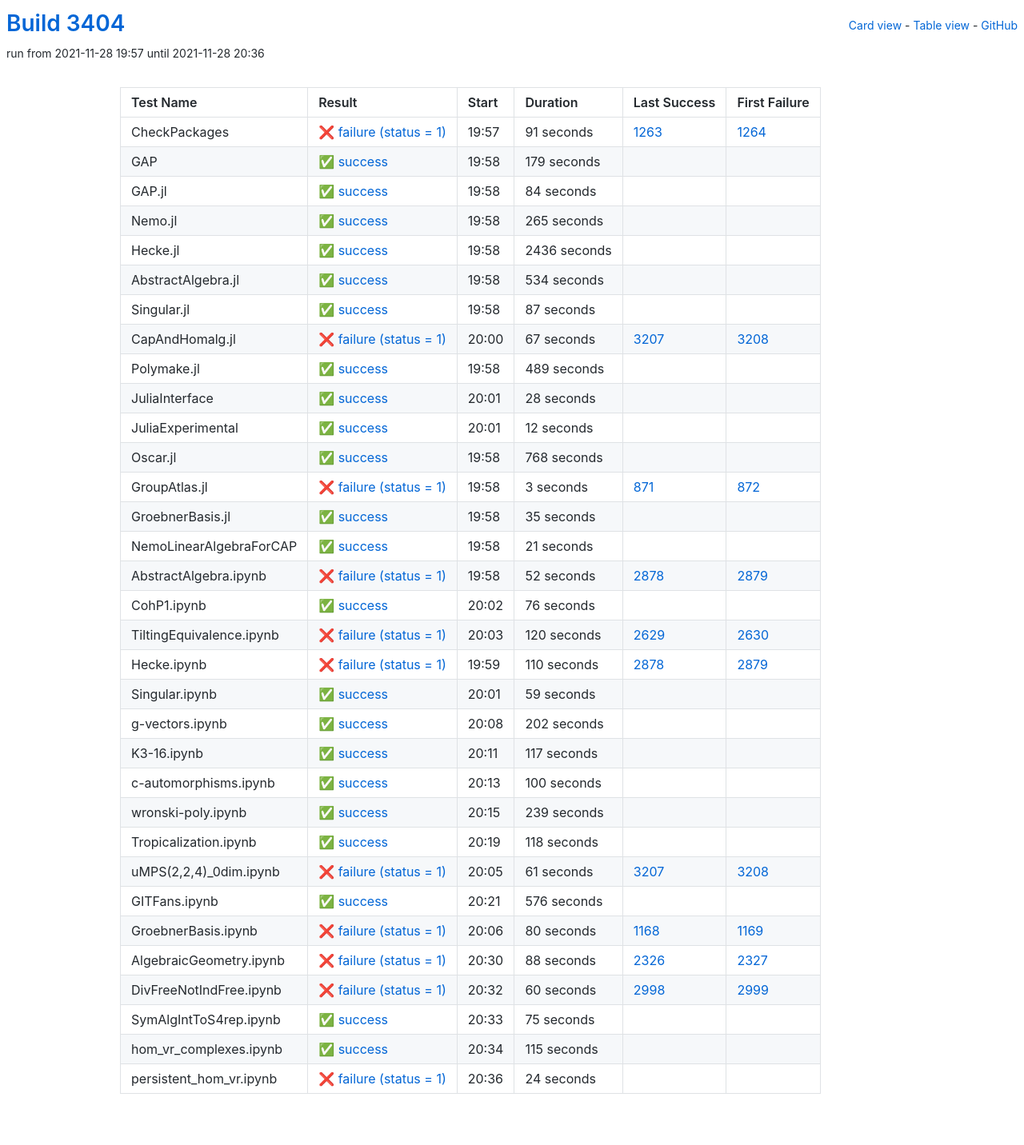
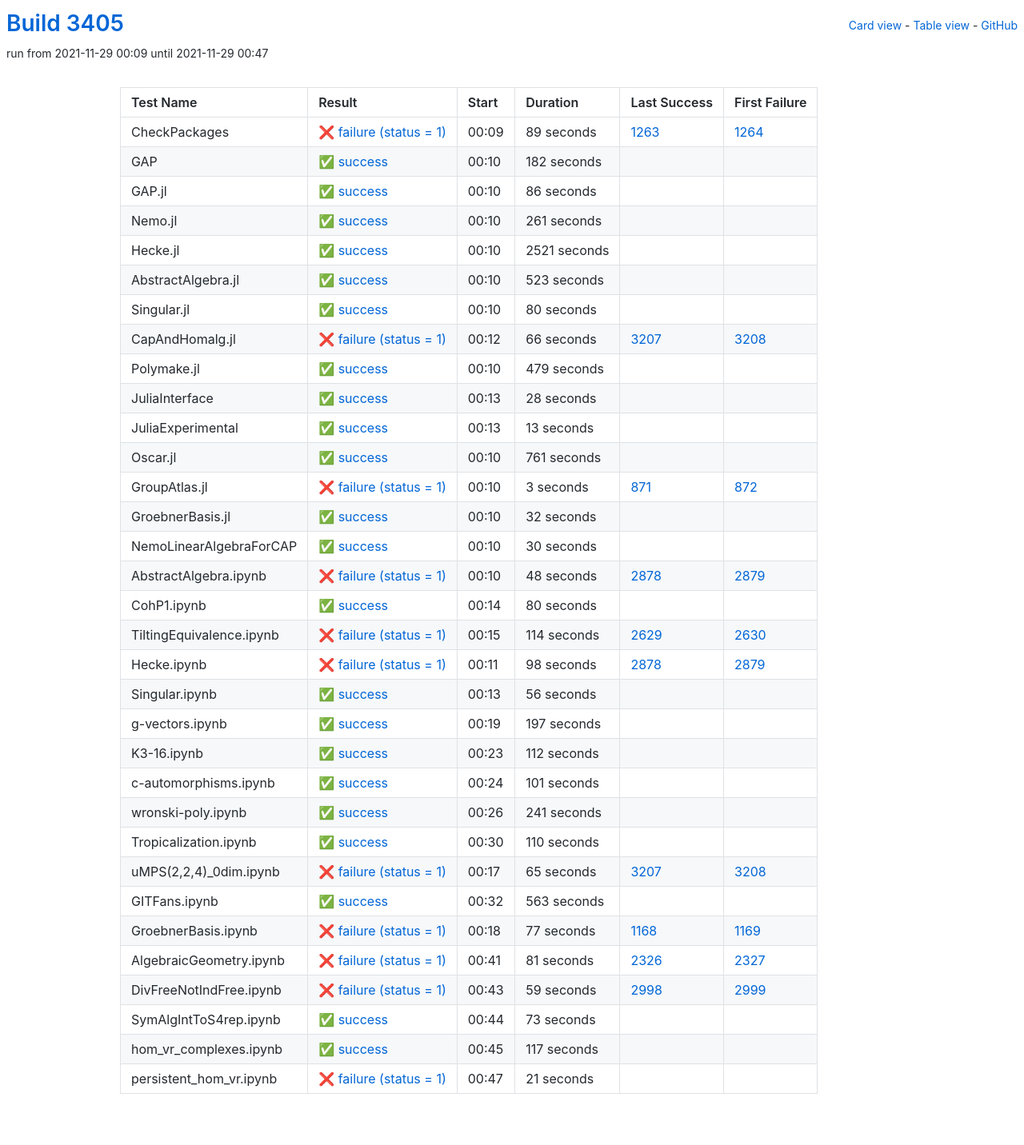
Before and after one commit to oscar-system/oscar-ci-status-stable, a Jekyll site: the page built from table.html, in a window 1280 px wide. Shown: the whole page at 80% size. Built offline with Jekyll 4.4.1, drawn with Linux system fonts in a browser that asks for light colours.

Commit message:
Build #3405

```diff
--- a/_data/ci.yml
+++ b/_data/ci.yml
@@ -1,6 +1,6 @@
 ---
-build: 3404
-build_url: https://oscarci.mathematik.uni-kl.de/job/oscar-stable/3404/
+build: 3405
+build_url: https://oscarci.mathematik.uni-kl.de/job/oscar-stable/3405/
 job: oscar-stable
 organization: oscar-system
 repo: oscar-ci-status-stable
@@ -8,116 +8,116 @@ repourl: https://github.com/oscar-system/oscar-ci-status-stable
 tests:
 - name: CheckPackages
   id: checkpackages
-  log: https://oscarci.mathematik.uni-kl.de/job/oscar-stable/3404/artifact/logs/build-3404/CheckPackages.log
-  start: 2021-11-28 19:57
+  log: https://oscarci.mathematik.uni-kl.de/job/oscar-stable/3405/artifact/logs/build-3405/CheckPackages.log
+  start: 2021-11-29 00:09
   success: false
   exitcode: 1
   status: failure
-  duration: 91
+  duration: 89
   last_success: 1263
   last_success_url: https://oscarci.mathematik.uni-kl.de/job/oscar-stable/1263/
   first_failure: 1264
   first_failure_url: https://oscarci.mathematik.uni-kl.de/job/oscar-stable/1264/
 - name: GAP
   id: gap
-  log: https://oscarci.mathematik.uni-kl.de/job/oscar-stable/3404/artifact/logs/build-3404/GAP.log
-  start: 2021-11-28 19:58
+  log: https://oscarci.mathematik.uni-kl.de/job/oscar-stable/3405/artifact/logs/build-3405/GAP.log
+  start: 2021-11-29 00:10
   success: true
   exitcode: 0
   status: success
-  duration: 179
+  duration: 182
   last_success: false
   last_success_url:
   first_failure: false
   first_failure_url:
 - name: GAP.jl
   id: gap-jl
-  log: https://oscarci.mathematik.uni-kl.de/job/oscar-stable/3404/artifact/logs/build-3404/GAP.jl.log
-  start: 2021-11-28 19:58
+  log: https://oscarci.mathematik.uni-kl.de/job/oscar-stable/3405/artifact/logs/build-3405/GAP.jl.log
+  start: 2021-11-29 00:10
   success: true
   exitcode: 0
   status: success
-  duration: 84
+  duration: 86
   last_success: false
   last_success_url:
   first_failure: false
   first_failure_url:
 - name: Nemo.jl
   id: nemo-jl
-  log: https://oscarci.mathematik.uni-kl.de/job/oscar-stable/3404/artifact/logs/build-3404/Nemo.jl.log
-  start: 2021-11-28 19:58
+  log: https://oscarci.mathematik.uni-kl.de/job/oscar-stable/3405/artifact/logs/build-3405/Nemo.jl.log
+  start: 2021-11-29 00:10
   success: true
   exitcode: 0
   status: success
-  duration: 265
+  duration: 261
   last_success: false
   last_success_url:
   first_failure: false
   first_failure_url:
 - name: Hecke.jl
   id: hecke-jl
-  log: https://oscarci.mathematik.uni-kl.de/job/oscar-stable/3404/artifact/logs/build-3404/Hecke.jl.log
-  start: 2021-11-28 19:58
+  log: https://oscarci.mathematik.uni-kl.de/job/oscar-stable/3405/artifact/logs/build-3405/Hecke.jl.log
+  start: 2021-11-29 00:10
   success: true
   exitcode: 0
   status: success
-  duration: 2436
+  duration: 2521
   last_success: false
   last_success_url:
   first_failure: false
   first_failure_url:
 - name: AbstractAlgebra.jl
   id: abstractalgebra-jl
-  log: https://oscarci.mathematik.uni-kl.de/job/oscar-stable/3404/artifact/logs/build-3404/AbstractAlgebra.jl.log
-  start: 2021-11-28 19:58
+  log: https://oscarci.mathematik.uni-kl.de/job/oscar-stable/3405/artifact/logs/build-3405/AbstractAlgebra.jl.log
+  start: 2021-11-29 00:10
   success: true
   exitcode: 0
   status: success
-  duration: 534
+  duration: 523
   last_success: false
   last_success_url:
   first_failure: false
   first_failure_url:
 - name: Singular.jl
   id: singular-jl
-  log: https://oscarci.mathematik.uni-kl.de/job/oscar-stable/3404/artifact/logs/build-3404/Singular.jl.log
-  start: 2021-11-28 19:58
+  log: https://oscarci.mathematik.uni-kl.de/job/oscar-stable/3405/artifact/logs/build-3405/Singular.jl.log
+  start: 2021-11-29 00:10
   success: true
   exitcode: 0
   status: success
-  duration: 87
+  duration: 80
   last_success: false
   last_success_url:
   first_failure: false
   first_failure_url:
 - name: CapAndHomalg.jl
   id: capandhomalg-jl
-  log: https://oscarci.mathematik.uni-kl.de/job/oscar-stable/3404/artifact/logs/build-3404/CapAndHomalg.jl.log
-  start: 2021-11-28 20:00
+  log: https://oscarci.mathematik.uni-kl.de/job/oscar-stable/3405/artifact/logs/build-3405/CapAndHomalg.jl.log
+  start: 2021-11-29 00:12
   success: false
   exitcode: 1
   status: failure
-  duration: 67
+  duration: 66
   last_success: 3207
   last_success_url: https://oscarci.mathematik.uni-kl.de/job/oscar-stable/3207/
   first_failure: 3208
   first_failure_url: https://oscarci.mathematik.uni-kl.de/job/oscar-stable/3208/
 - name: Polymake.jl
   id: polymake-jl
-  log: https://oscarci.mathematik.uni-kl.de/job/oscar-stable/3404/artifact/logs/build-3404/Polymake.jl.log
-  start: 2021-11-28 19:58
+  log: https://oscarci.mathematik.uni-kl.de/job/oscar-stable/3405/artifact/logs/build-3405/Polymake.jl.log
+  start: 2021-11-29 00:10
   success: true
   exitcode: 0
   status: success
-  duration: 489
+  duration: 479
   last_success: false
   last_success_url:
   first_failure: false
   first_failure_url:
 - name: JuliaInterface
   id: juliainterface
-  log: https://oscarci.mathematik.uni-kl.de/job/oscar-stable/3404/artifact/logs/build-3404/JuliaInterface.log
-  start: 2021-11-28 20:01
+  log: https://oscarci.mathematik.uni-kl.de/job/oscar-stable/3405/artifact/logs/build-3405/JuliaInterface.log
+  start: 2021-11-29 00:13
   success: true
   exitcode: 0
   status: success
@@ -128,32 +128,32 @@ tests:
   first_failure_url:
 - name: JuliaExperimental
   id: juliaexperimental
-  log: https://oscarci.mathematik.uni-kl.de/job/oscar-stable/3404/artifact/logs/build-3404/JuliaExperimental.log
-  start: 2021-11-28 20:01
+  log: https://oscarci.mathematik.uni-kl.de/job/oscar-stable/3405/artifact/logs/build-3405/JuliaExperimental.log
+  start: 2021-11-29 00:13
   success: true
   exitcode: 0
   status: success
-  duration: 12
+  duration: 13
   last_success: false
   last_success_url:
   first_failure: false
   first_failure_url:
 - name: Oscar.jl
   id: oscar-jl
-  log: https://oscarci.mathematik.uni-kl.de/job/oscar-stable/3404/artifact/logs/build-3404/Oscar.jl.log
-  start: 2021-11-28 19:58
+  log: https://oscarci.mathematik.uni-kl.de/job/oscar-stable/3405/artifact/logs/build-3405/Oscar.jl.log
+  start: 2021-11-29 00:10
   success: true
   exitcode: 0
   status: success
-  duration: 768
+  duration: 761
   last_success: false
   last_success_url:
   first_failure: false
   first_failure_url:
 - name: GroupAtlas.jl
   id: groupatlas-jl
-  log: https://oscarci.mathematik.uni-kl.de/job/oscar-stable/3404/artifact/logs/build-3404/GroupAtlas.jl.log
-  start: 2021-11-28 19:58
+  log: https://oscarci.mathematik.uni-kl.de/job/oscar-stable/3405/artifact/logs/build-3405/GroupAtlas.jl.log
+  start: 2021-11-29 00:10
   success: false
   exitcode: 1
   status: failure
@@ -164,104 +164,224 @@ tests:
   first_failure_url: https://oscarci.mathematik.uni-kl.de/job/oscar-stable/872/
 - name: GroebnerBasis.jl
   id: groebnerbasis-jl
-  log: https://oscarci.mathematik.uni-kl.de/job/oscar-stable/3404/artifact/logs/build-3404/GroebnerBasis.jl.log
-  start: 2021-11-28 19:58
+  log: https://oscarci.mathematik.uni-kl.de/job/oscar-stable/3405/artifact/logs/build-3405/GroebnerBasis.jl.log
+  start: 2021-11-29 00:10
   success: true
   exitcode: 0
   status: success
-  duration: 35
+  duration: 32
   last_success: false
   last_success_url:
   first_failure: false
   first_failure_url:
 - name: NemoLinearAlgebraForCAP
   id: nemolinearalgebraforcap
-  log: https://oscarci.mathematik.uni-kl.de/job/oscar-stable/3404/artifact/logs/build-3404/NemoLinearAlgebraForCAP.log
-  start: 2021-11-28 19:58
+  log: https://oscarci.mathematik.uni-kl.de/job/oscar-stable/3405/artifact/logs/build-3405/NemoLinearAlgebraForCAP.log
+  start: 2021-11-29 00:10
   success: true
   exitcode: 0
   status: success
-  duration: 21
+  duration: 30
   last_success: false
   last_success_url:
   first_failure: false
   first_failure_url:
 - name: AbstractAlgebra.ipynb
   id: abstractalgebra-ipynb
-  log: https://oscarci.mathematik.uni-kl.de/job/oscar-stable/3404/artifact/logs/build-3404/AbstractAlgebra.ipynb.log
-  start: 2021-11-28 19:58
+  log: https://oscarci.mathematik.uni-kl.de/job/oscar-stable/3405/artifact/logs/build-3405/AbstractAlgebra.ipynb.log
+  start: 2021-11-29 00:10
   success: false
   exitcode: 1
   status: failure
-  duration: 52
+  duration: 48
   last_success: 2878
   last_success_url: https://oscarci.mathematik.uni-kl.de/job/oscar-stable/2878/
   first_failure: 2879
   first_failure_url: https://oscarci.mathematik.uni-kl.de/job/oscar-stable/2879/
 - name: CohP1.ipynb
   id: cohp1-ipynb
-  log: https://oscarci.mathematik.uni-kl.de/job/oscar-stable/3404/artifact/logs/build-3404/CohP1.ipynb.log
-  start: 2021-11-28 20:02
+  log: https://oscarci.mathematik.uni-kl.de/job/oscar-stable/3405/artifact/logs/build-3405/CohP1.ipynb.log
+  start: 2021-11-29 00:14
   success: true
   exitcode: 0
   status: success
-  duration: 76
+  duration: 80
   last_success: false
   last_success_url:
   first_failure: false
   first_failure_url:
 - name: TiltingEquivalence.ipynb
   id: tiltingequivalence-ipynb
-  log: https://oscarci.mathematik.uni-kl.de/job/oscar-stable/3404/artifact/logs/build-3404/TiltingEquivalence.ipynb.log
-  start: 2021-11-28 20:03
+  log: https://oscarci.mathematik.uni-kl.de/job/oscar-stable/3405/artifact/logs/build-3405/TiltingEquivalence.ipynb.log
+  start: 2021-11-29 00:15
   success: false
   exitcode: 1
   status: failure
-  duration: 120
+  duration: 114
   last_success: 2629
   last_success_url: https://oscarci.mathematik.uni-kl.de/job/oscar-stable/2629/
   first_failure: 2630
   first_failure_url: https://oscarci.mathematik.uni-kl.de/job/oscar-stable/2630/
 - name: Hecke.ipynb
   id: hecke-ipynb
-  log: https://oscarci.mathematik.uni-kl.de/job/oscar-stable/3404/artifact/logs/build-3404/Hecke.ipynb.log
-  start: 2021-11-28 19:59
+  log: https://oscarci.mathematik.uni-kl.de/job/oscar-stable/3405/artifact/logs/build-3405/Hecke.ipynb.log
+  start: 2021-11-29 00:11
   success: false
   exitcode: 1
   status: failure
-  duration: 110
+  duration: 98
   last_success: 2878
   last_success_url: https://oscarci.mathematik.uni-kl.de/job/oscar-stable/2878/
   first_failure: 2879
   first_failure_url: https://oscarci.mathematik.uni-kl.de/job/oscar-stable/2879/
 - name: Singular.ipynb
   id: singular-ipynb
-  log: https://oscarci.mathematik.uni-kl.de/job/oscar-stable/3404/artifact/logs/build-3404/Singular.ipynb.log
-  start: 2021-11-28 20:01
+  log: https://oscarci.mathematik.uni-kl.de/job/oscar-stable/3405/artifact/logs/build-3405/Singular.ipynb.log
+  start: 2021-11-29 00:13
   success: true
   exitcode: 0
   status: success
-  duration: 59
+  duration: 56
   last_success: false
   last_success_url:
   first_failure: false
   first_failure_url:
 - name: g-vectors.ipynb
   id: g-vectors-ipynb
-  log: https://oscarci.mathematik.uni-kl.de/job/oscar-stable/3404/artifact/logs/build-3404/g-vectors.ipynb.log
-  start: 2021-11-28 20:08
+  log: https://oscarci.mathematik.uni-kl.de/job/oscar-stable/3405/artifact/logs/build-3405/g-vectors.ipynb.log
+  start: 2021-11-29 00:19
   success: true
   exitcode: 0
   status: success
-  duration: 202
+  duration: 197
   last_success: false
   last_success_url:
   first_failure: false
   first_failure_url:
 - name: K3-16.ipynb
   id: k3-16-ipynb
-  log: https://oscarci.mathematik.uni-kl.de/job/oscar-stable/3404/artifact/logs/build-3404/K3-16.ipynb.log
-  start: 2021-11-28 20:11
+  log: https://oscarci.mathematik.uni-kl.de/job/oscar-stable/3405/artifact/logs/build-3405/K3-16.ipynb.log
+  start: 2021-11-29 00:23
+  success: true
+  exitcode: 0
+  status: success
+  duration: 112
+  last_success: false
+  last_success_url:
+  first_failure: false
+  first_failure_url:
+- name: c-automorphisms.ipynb
+  id: c-automorphisms-ipynb
+  log: https://oscarci.mathematik.uni-kl.de/job/oscar-stable/3405/artifact/logs/build-3405/c-automorphisms.ipynb.log
+  start: 2021-11-29 00:24
+  success: true
+  exitcode: 0
+  status: success
+  duration: 101
+  last_success: false
+  last_success_url:
+  first_failure: false
+  first_failure_url:
+- name: wronski-poly.ipynb
+  id: wronski-poly-ipynb
+  log: https://oscarci.mathematik.uni-kl.de/job/oscar-stable/3405/artifact/logs/build-3405/wronski-poly.ipynb.log
+  start: 2021-11-29 00:26
+  success: true
+  exitcode: 0
+  status: success
+  duration: 241
+  last_success: false
+  last_success_url:
+  first_failure: false
+  first_failure_url:
+- name: Tropicalization.ipynb
+  id: tropicalization-ipynb
+  log: https://oscarci.mathematik.uni-kl.de/job/oscar-stable/3405/artifact/logs/build-3405/Tropicalization.ipynb.log
+  start: 2021-11-29 00:30
+  success: true
+  exitcode: 0
+  status: success
+  duration: 110
+  last_success: false
+  last_success_url:
+  first_failure: false
+  first_failure_url:
+- name: uMPS(2,2,4)_0dim.ipynb
+  id: umps-2-2-4-0dim-ipynb
+  log: https://oscarci.mathematik.uni-kl.de/job/oscar-stable/3405/artifact/logs/build-3405/uMPS-2-2-4-_0dim.ipynb.log
+  start: 2021-11-29 00:17
+  success: false
+  exitcode: 1
+  status: failure
+  duration: 65
+  last_success: 3207
+  last_success_url: https://oscarci.mathematik.uni-kl.de/job/oscar-stable/3207/
+  first_failure: 3208
+  first_failure_url: https://oscarci.mathematik.uni-kl.de/job/oscar-stable/3208/
+- name: GITFans.ipynb
+  id: gitfans-ipynb
+  log: https://oscarci.mathematik.uni-kl.de/job/oscar-stable/3405/artifact/logs/build-3405/GITFans.ipynb.log
+  start: 2021-11-29 00:32
+  success: true
+  exitcode: 0
+  status: success
+  duration: 563
+  last_success: false
+  last_success_url:
+  first_failure: false
+  first_failure_url:
+- name: GroebnerBasis.ipynb
+  id: groebnerbasis-ipynb
+  log: https://oscarci.mathematik.uni-kl.de/job/oscar-stable/3405/artifact/logs/build-3405/GroebnerBasis.ipynb.log
+  start: 2021-11-29 00:18
+  success: false
+  exitcode: 1
+  status: failure
+  duration: 77
+  last_success: 1168
+  last_success_url: https://oscarci.mathematik.uni-kl.de/job/oscar-stable/1168/
+  first_failure: 1169
+  first_failure_url: https://oscarci.mathematik.uni-kl.de/job/oscar-stable/1169/
+- name: AlgebraicGeometry.ipynb
+  id: algebraicgeometry-ipynb
+  log: https://oscarci.mathematik.uni-kl.de/job/oscar-stable/3405/artifact/logs/build-3405/AlgebraicGeometry.ipynb.log
+  start: 2021-11-29 00:41
+  success: false
+  exitcode: 1
+  status: failure
+  duration: 81
+  last_success: 2326
+  last_success_url: https://oscarci.mathematik.uni-kl.de/job/oscar-stable/2326/
+  first_failure: 2327
+  first_failure_url: https://oscarci.mathematik.uni-kl.de/job/oscar-stable/2327/
+- name: DivFreeNotIndFree.ipynb
+  id: divfreenotindfree-ipynb
+  log: https://oscarci.mathematik.uni-kl.de/job/oscar-stable/3405/artifact/logs/build-3405/DivFreeNotIndFree.ipynb.log
+  start: 2021-11-29 00:43
+  success: false
+  exitcode: 1
+  status: failure
+  duration: 59
+  last_success: 2998
+  last_success_url: https://oscarci.mathematik.uni-kl.de/job/oscar-stable/2998/
+  first_failure: 2999
+  first_failure_url: https://oscarci.mathematik.uni-kl.de/job/oscar-stable/2999/
+- name: SymAlgIntToS4rep.ipynb
+  id: symalginttos4rep-ipynb
+  log: https://oscarci.mathematik.uni-kl.de/job/oscar-stable/3405/artifact/logs/build-3405/SymAlgIntToS4rep.ipynb.log
+  start: 2021-11-29 00:44
+  success: true
+  exitcode: 0
+  status: success
+  duration: 73
+  last_success: false
+  last_success_url:
+  first_failure: false
+  first_failure_url:
+- name: hom_vr_complexes.ipynb
+  id: hom-vr-complexes-ipynb
+  log: https://oscarci.mathematik.uni-kl.de/job/oscar-stable/3405/artifact/logs/build-3405/hom_vr_complexes.ipynb.log
+  start: 2021-11-29 00:45
   success: true
   exitcode: 0
   status: success
@@ -270,135 +390,15 @@ tests:
   last_success_url:
   first_failure: false
   first_failure_url:
-- name: c-automorphisms.ipynb
-  id: c-automorphisms-ipynb
-  log: https://oscarci.mathematik.uni-kl.de/job/oscar-stable/3404/artifact/logs/build-3404/c-automorphisms.ipynb.log
-  start: 2021-11-28 20:13
-  success: true
-  exitcode: 0
-  status: success
-  duration: 100
+- name: persistent_hom_vr.ipynb
+  id: persistent-hom-vr-ipynb
+  log: https://oscarci.mathematik.uni-kl.de/job/oscar-stable/3405/artifact/logs/build-3405/persistent_hom_vr.ipynb.log
+  start: 2021-11-29 00:47
+  success: false
+  exitcode: 1
+  status: failure
+  duration: 21
   last_success: false
   last_success_url:
   first_failure: false
   first_failure_url:
-- name: wronski-poly.ipynb
-  id: wronski-poly-ipynb
-  log: https://oscarci.mathematik.uni-kl.de/job/oscar-stable/3404/artifact/logs/build-3404/wronski-poly.ipynb.log
-  start: 2021-11-28 20:15
-  success: true
-  exitcode: 0
-  status: success
-  duration: 239
-  last_success: false
-  last_success_url:
-  first_failure: false
-  first_failure_url:
-- name: Tropicalization.ipynb
-  id: tropicalization-ipynb
-  log: https://oscarci.mathematik.uni-kl.de/job/oscar-stable/3404/artifact/logs/build-3404/Tropicalization.ipynb.log
-  start: 2021-11-28 20:19
-  success: true
-  exitcode: 0
-  status: success
-  duration: 118
-  last_success: false
-  last_success_url:
-  first_failure: false
-  first_failure_url:
-- name: uMPS(2,2,4)_0dim.ipynb
-  id: umps-2-2-4-0dim-ipynb
-  log: https://oscarci.mathematik.uni-kl.de/job/oscar-stable/3404/artifact/logs/build-3404/uMPS-2-2-4-_0dim.ipynb.log
-  start: 2021-11-28 20:05
-  success: false
-  exitcode: 1
-  status: failure
-  duration: 61
-  last_success: 3207
-  last_success_url: https://oscarci.mathematik.uni-kl.de/job/oscar-stable/3207/
-  first_failure: 3208
-  first_failure_url: https://oscarci.mathematik.uni-kl.de/job/oscar-stable/3208/
-- name: GITFans.ipynb
-  id: gitfans-ipynb
-  log: https://oscarci.mathematik.uni-kl.de/job/oscar-stable/3404/artifact/logs/build-3404/GITFans.ipynb.log
-  start: 2021-11-28 20:21
-  success: true
-  exitcode: 0
-  status: success
-  duration: 576
-  last_success: false
-  last_success_url:
-  first_failure: false
-  first_failure_url:
-- name: GroebnerBasis.ipynb
-  id: groebnerbasis-ipynb
-  log: https://oscarci.mathematik.uni-kl.de/job/oscar-stable/3404/artifact/logs/build-3404/GroebnerBasis.ipynb.log
-  start: 2021-11-28 20:06
-  success: false
-  exitcode: 1
-  status: failure
-  duration: 80
-  last_success: 1168
-  last_success_url: https://oscarci.mathematik.uni-kl.de/job/oscar-stable/1168/
-  first_failure: 1169
-  first_failure_url: https://oscarci.mathematik.uni-kl.de/job/oscar-stable/1169/
-- name: AlgebraicGeometry.ipynb
-  id: algebraicgeometry-ipynb
-  log: https://oscarci.mathematik.uni-kl.de/job/oscar-stable/3404/artifact/logs/build-3404/AlgebraicGeometry.ipynb.log
-  start: 2021-11-28 20:30
-  success: false
-  exitcode: 1
-  status: failure
-  duration: 88
-  last_success: 2326
-  last_success_url: https://oscarci.mathematik.uni-kl.de/job/oscar-stable/2326/
-  first_failure: 2327
-  first_failure_url: https://oscarci.mathematik.uni-kl.de/job/oscar-stable/2327/
-- name: DivFreeNotIndFree.ipynb
-  id: divfreenotindfree-ipynb
-  log: https://oscarci.mathematik.uni-kl.de/job/oscar-stable/3404/artifact/logs/build-3404/DivFreeNotIndFree.ipynb.log
-  start: 2021-11-28 20:32
-  success: false
-  exitcode: 1
-  status: failure
-  duration: 60
-  last_success: 2998
-  last_success_url: https://oscarci.mathematik.uni-kl.de/job/oscar-stable/2998/
-  first_failure: 2999
-  first_failure_url: https://oscarci.mathematik.uni-kl.de/job/oscar-stable/2999/
-- name: SymAlgIntToS4rep.ipynb
-  id: symalginttos4rep-ipynb
-  log: https://oscarci.mathematik.uni-kl.de/job/oscar-stable/3404/artifact/logs/build-3404/SymAlgIntToS4rep.ipynb.log
-  start: 2021-11-28 20:33
-  success: true
-  exitcode: 0
-  status: success
-  duration: 75
-  last_success: false
-  last_success_url:
-  first_failure: false
-  first_failure_url:
-- name: hom_vr_complexes.ipynb
-  id: hom-vr-complexes-ipynb
-  log: https://oscarci.mathematik.uni-kl.de/job/oscar-stable/3404/artifact/logs/build-3404/hom_vr_complexes.ipynb.log
-  start: 2021-11-28 20:34
-  success: true
-  exitcode: 0
-  status: success
-  duration: 115
-  last_success: false
-  last_success_url:
-  first_failure: false
-  first_failure_url:
-- name: persistent_hom_vr.ipynb
-  id: persistent-hom-vr-ipynb
-  log: https://oscarci.mathematik.uni-kl.de/job/oscar-stable/3404/artifact/logs/build-3404/persistent_hom_vr.ipynb.log
-  start: 2021-11-28 20:36
-  success: false
-  exitcode: 1
-  status: failure
-  duration: 24
-  last_success: false
-  last_success_url:
-  first_failure: false
-  first_failure_url:
```
Also changed, not shown: README.md.
